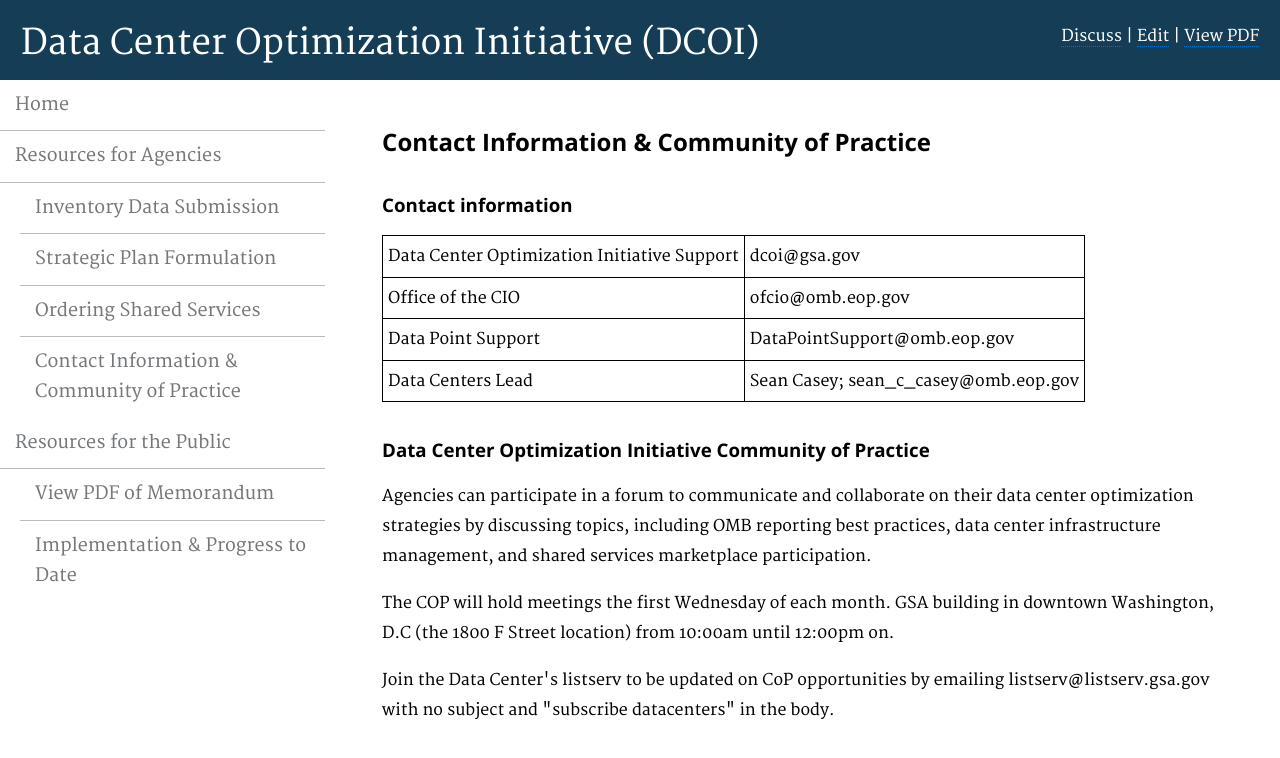
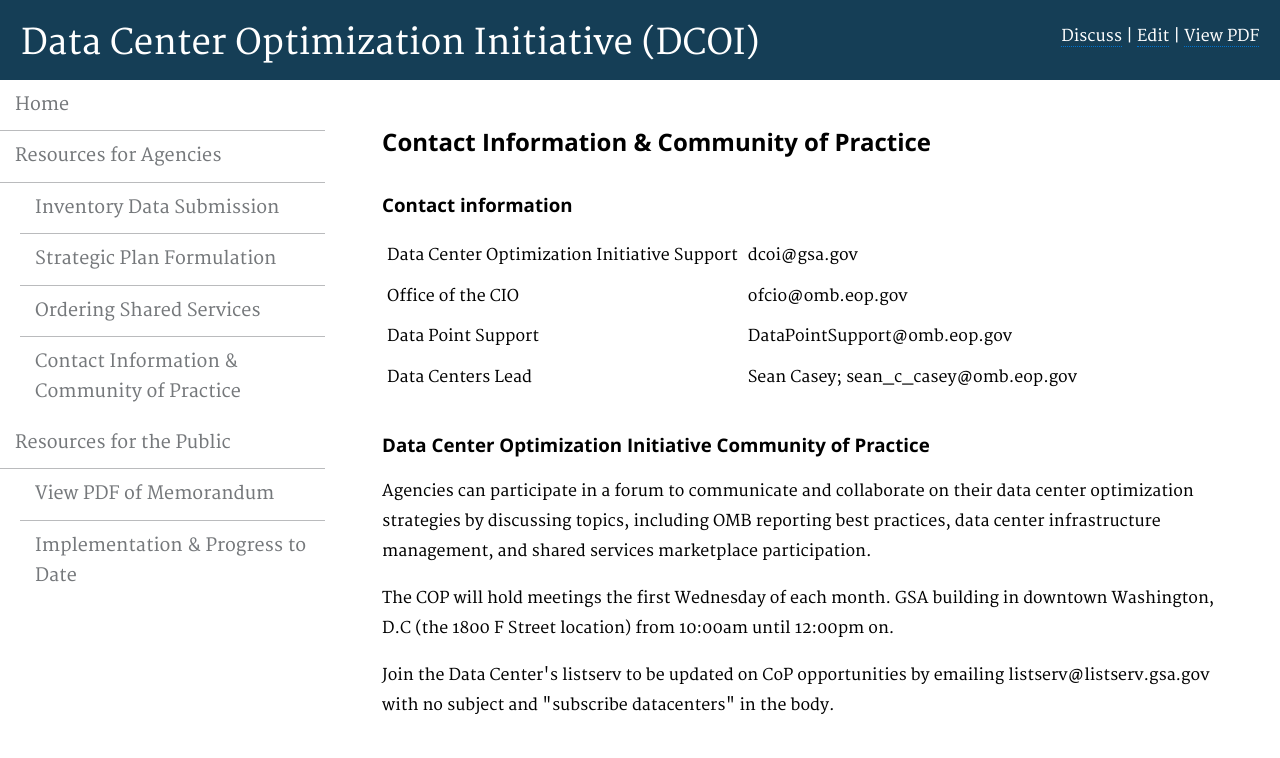
Before and after one commit to ydave-reisys/datacenters, a Jekyll site: the page built from pages/contactinfo-and-practice.html, in a window 1280 px wide. Shown: the top 758 px of the page. Built offline with Jekyll 4.4.1, drawn with Linux system fonts in a browser that asks for light colours; nearby versions of some CDN libraries; Markdown is read by kramdown in place of the engine named in the settings.

Commit message:
contact information page border none

```diff
--- a/pages/contactinfo-and-practice.html
+++ b/pages/contactinfo-and-practice.html
@@ -8,8 +8,8 @@
 <h2>Contact Information & Community of Practice</h2>
 
 <h3>Contact information</h3>
-<div>
-    <table border="0">
+
+<table id="contact-info">
     <tr>
         <td>Data Center Optimization Initiative Support</td>
         <td>dcoi@gsa.gov</td>
@@ -26,8 +26,8 @@
         <td>Data Centers Lead</td>
         <td>Sean Casey; sean_c_casey@omb.eop.gov</td>
     </tr>
-    </table>
-</div>
+</table>
+
 <h3>Data Center Optimization Initiative Community of Practice</h3>
 
 <p>Agencies can participate in a forum to communicate and collaborate on their data center optimization strategies by discussing topics, including OMB reporting best practices, data center infrastructure management, and shared services marketplace participation.</p>
```
